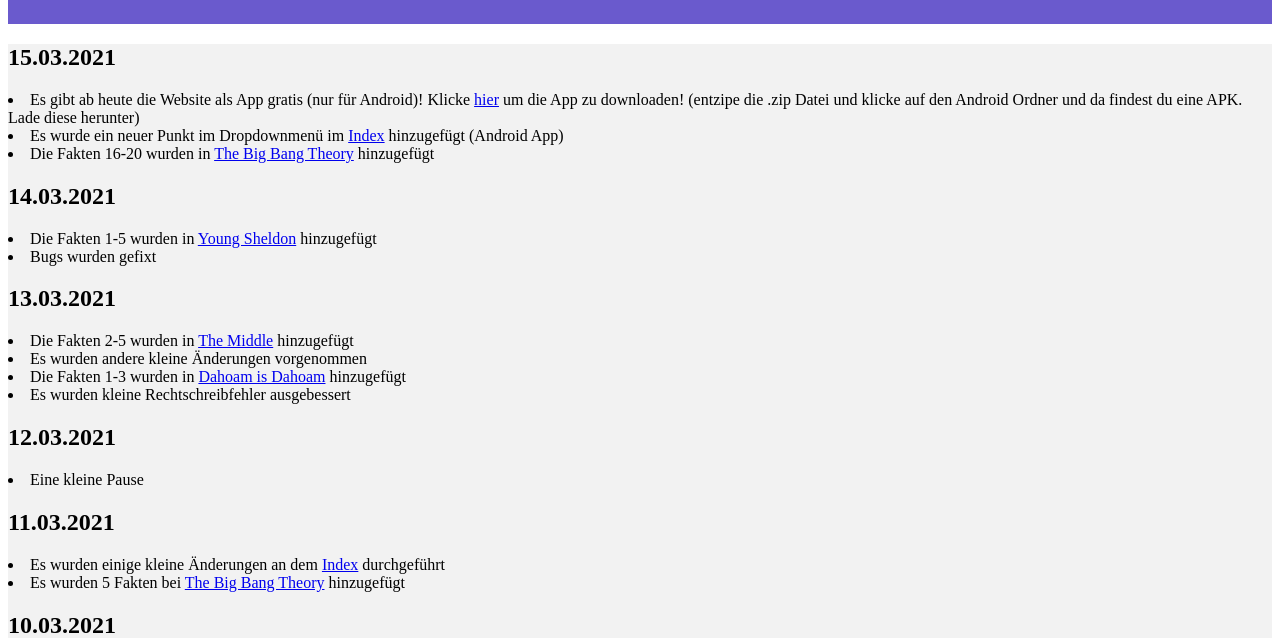
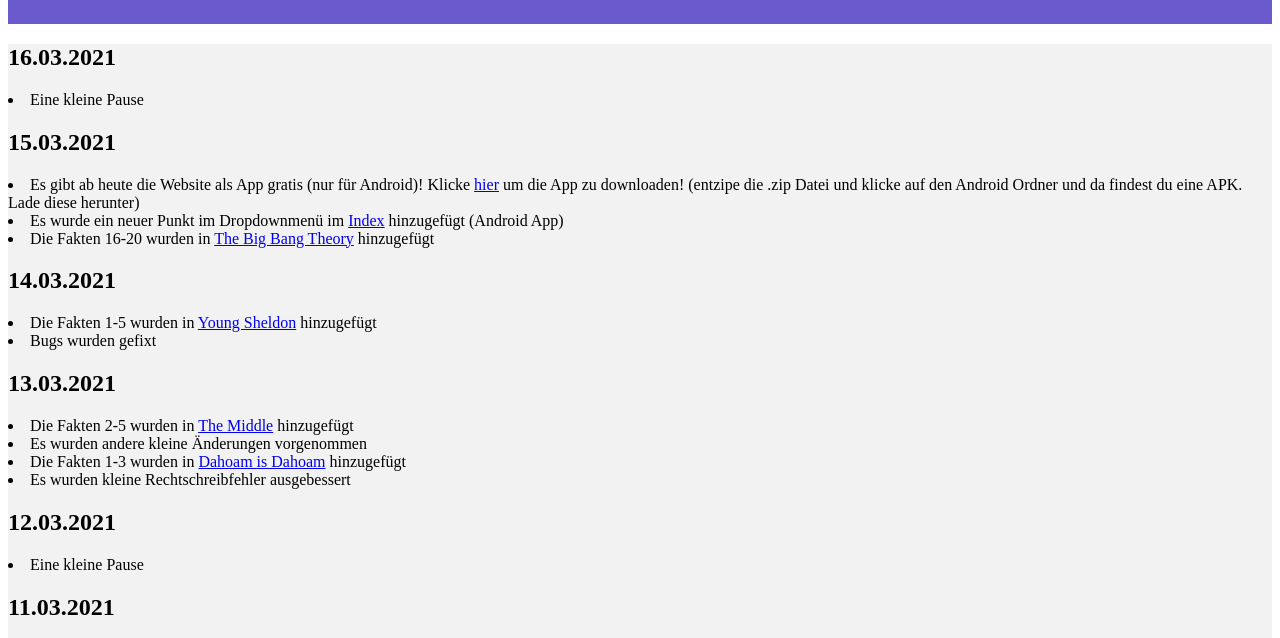
Before and after one commit to CreeperBoy23342/serien-fanpage, a plain HTML site: page changelog.html in a window 1280 px wide. Shown: the part 104-742 px from the top of the page. Drawn offline with Linux system fonts and the light colour scheme.

Commit message:
Kleine Pause heute :p

```diff
--- a/changelog.html
+++ b/changelog.html
@@ -32,10 +32,16 @@
 </div>
 
 <div id="section">
+     <h2>16.03.2021</h2>
+     <li>Eine kleine Pause</li>
+
+
      <h2>15.03.2021</h2>
      <li>Es gibt ab heute die Website als App gratis (nur für Android)! Klicke <a href="https://www.webintoapp.com/download/zip/11814/Serien%20Fanpage%201.0.zip?4QdPrGCYUkjL">hier</a> um die App zu downloaden! (entzipe die .zip Datei und klicke auf den Android Ordner und da findest du eine APK. Lade diese herunter)</li>
      <li>Es wurde ein neuer Punkt im Dropdownmenü im <a href="index.html">Index</a> hinzugefügt (Android App)</li>
      <li>Die Fakten 16-20 wurden in <a href="thebigbangtheory.html">The Big Bang Theory</a> hinzugefügt</li>
+
+
 
      <h2>14.03.2021</h2>
      <li>Die Fakten 1-5 wurden in  <a href="youngsheldon.html">Young Sheldon</a> hinzugefügt</li>
@@ -52,7 +58,7 @@
 
 
      <h2>12.03.2021</h2>
-     <li>Eine kleine Pause </li>
+     <li>Eine kleine Pause</li>
 
 
 
```
